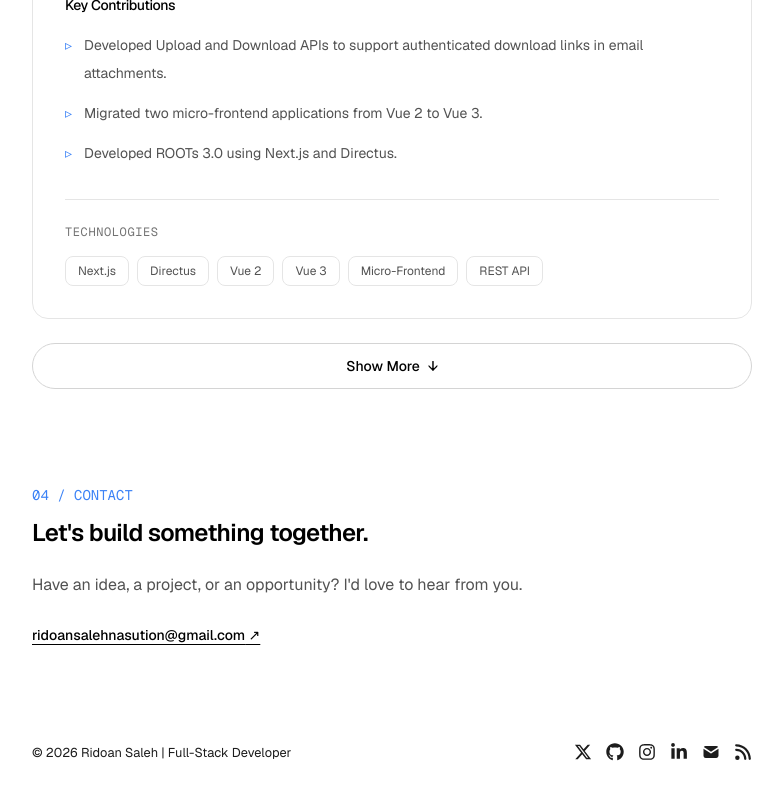
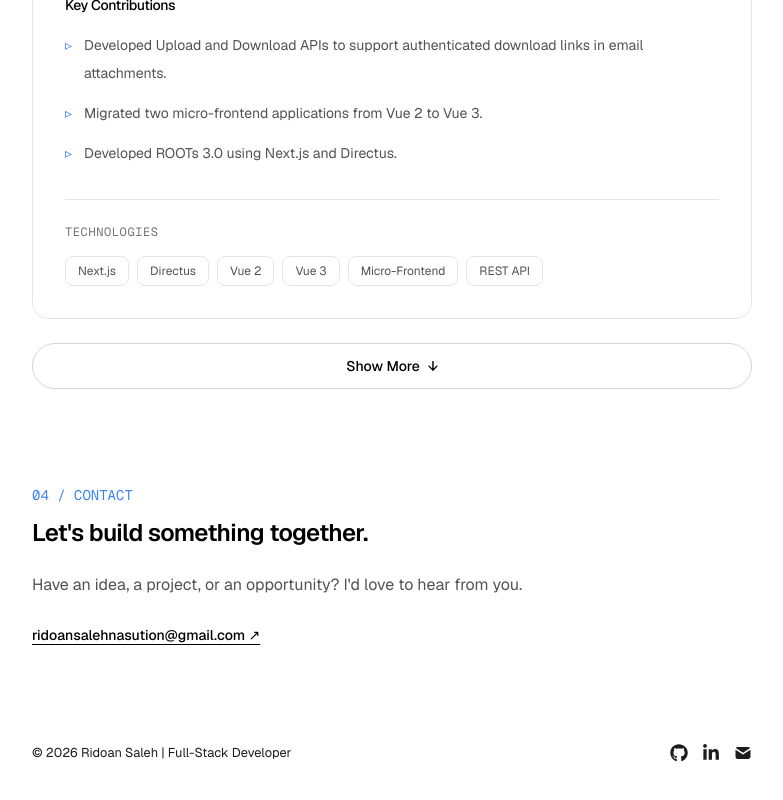
Before and after one commit to ridoansaleh/ridoansaleh.github.io, a Next.js app: page / in a window 1280 px wide. Shown: the part 1756-2556 px from the top of the page, without its empty margins (248-1031 px from the left). Built offline with nearby package versions, Linux system fonts and the light colour scheme.

Commit message:
chore: remove unused social links and tidy footer

```diff
--- a/app/components/footer.tsx
+++ b/app/components/footer.tsx
@@ -1,13 +1,6 @@
 "use client";
 
-import React from "react";
-import {
-  FaXTwitter,
-  FaGithub,
-  FaInstagram,
-  FaRss,
-  FaLinkedinIn,
-} from "react-icons/fa6";
+import { FaGithub, FaLinkedinIn } from "react-icons/fa6";
 import { TbMailFilled } from "react-icons/tb";
 import { metaData, socialLinks } from "app/config";
 
@@ -23,31 +16,23 @@ function SocialLink({ href, icon: Icon }) {
 
 function SocialLinks() {
   return (
-    <div className="flex text-lg gap-3.5 float-end transition-opacity duration-300 hover:opacity-90">
-      <SocialLink href={socialLinks.twitter} icon={FaXTwitter} />
+    <div className="flex text-lg gap-3.5 transition-opacity duration-300 hover:opacity-90">
       <SocialLink href={socialLinks.github} icon={FaGithub} />
-      <SocialLink href={socialLinks.instagram} icon={FaInstagram} />
       <SocialLink href={socialLinks.linkedin} icon={FaLinkedinIn} />
       <SocialLink href={socialLinks.email} icon={TbMailFilled} />
-      <a href="/rss.xml" target="_self">
-        <FaRss />
-      </a>
     </div>
   );
 }
 
 export default function Footer() {
   return (
-    <small className="block lg:mt-24 mt-16 text-[#1C1C1C] dark:text-[#D4D4D4]">
-      <time>© {YEAR}</time>{" "}
-      <a
-        className="no-underline"
-        href={socialLinks.twitter}
-        target="_blank"
-        rel="noopener noreferrer"
-      >
-        {metaData.title}
-      </a>
+    <footer className="mt-16 block w-full text-[#1C1C1C] dark:text-[#D4D4D4] lg:mt-24">
+      <div className="flex flex-col gap-4 sm:flex-row sm:items-center sm:justify-between">
+        <small>
+          <time>© {YEAR}</time> {metaData.title}
+        </small>
+        <SocialLinks />
+      </div>
       <style jsx>{`
         @media screen and (max-width: 480px) {
           article {
@@ -56,7 +41,6 @@ export default function Footer() {
           }
         }
       `}</style>
-      <SocialLinks />
-    </small>
+    </footer>
   );
 }
--- a/app/config.ts
+++ b/app/config.ts
@@ -8,9 +8,7 @@ export const metaData = {
 };
 
 export const socialLinks = {
-  twitter: "https://x.com",
   github: "https://github.com/ridoansaleh",
-  instagram: "https://www.instagram.com/",
   linkedin: "https://www.linkedin.com/in/ridoansalehnasution/",
   email: "mailto:ridoansalehnasution@gmail.com",
 };
--- a/app/layout.tsx
+++ b/app/layout.tsx
@@ -75,26 +75,6 @@ export default function RootLayout({
       suppressHydrationWarning
       className={cx(GeistSans.variable, GeistMono.variable)}
     >
-      <head>
-        <link
-          rel="alternate"
-          type="application/rss+xml"
-          href="/rss.xml"
-          title="RSS Feed"
-        />
-        <link
-          rel="alternate"
-          type="application/atom+xml"
-          href="/atom.xml"
-          title="Atom Feed"
-        />
-        <link
-          rel="alternate"
-          type="application/feed+json"
-          href="/feed.json"
-          title="JSON Feed"
-        />
-      </head>
       <body className="antialiased flex flex-col items-center justify-center mx-auto mt-2 lg:mt-8 mb-20 lg:mb-40">
         <ThemeProvider
           attribute="class"
--- a/package.json
+++ b/package.json
@@ -12,7 +12,6 @@
     "@types/react-dom": "19.0.2",
     "@vercel/analytics": "^1.4.1",
     "@vercel/speed-insights": "^1.1.0",
-    "feed": "^4.2.2",
     "geist": "1.3.1",
     "katex": "^0.16.19",
     "next": "^15.1.3",
```
Also changed, not shown: 1 other file (tests, documents, lock files or other folders).
